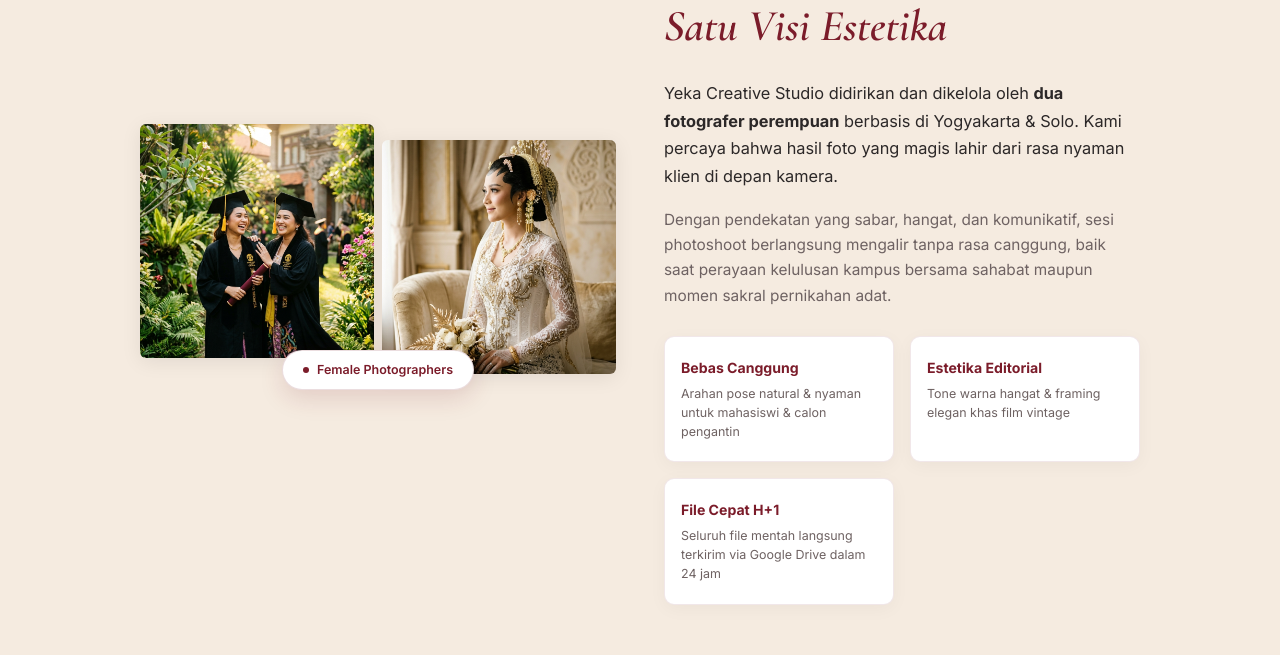
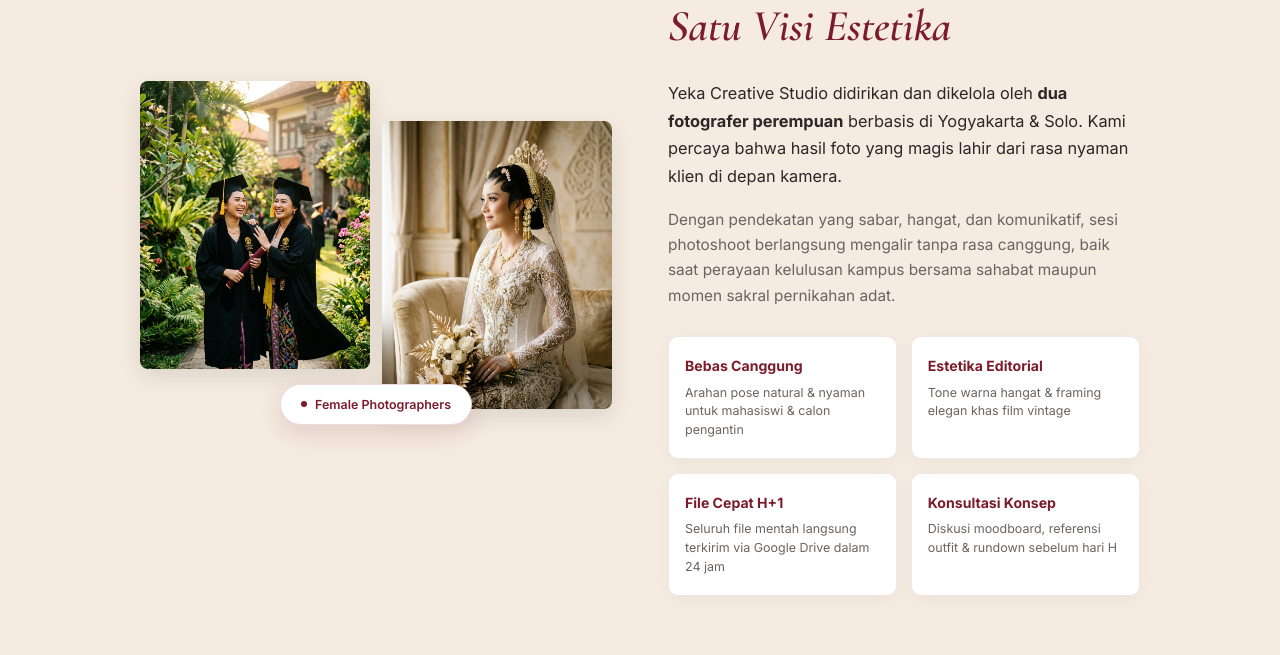
Before and after one commit to andrew-sora/yeka-studio, a Next.js app: page / in a window 1280 px wide. Shown: the part 4260-4915 px from the top of the page. Built offline with nearby package versions, Linux system fonts and the light colour scheme; no server answers.

Commit message:
fix(layout): balance About section proportions and harmonize Schedule section grid

```diff
--- a/src/app/globals.css
+++ b/src/app/globals.css
@@ -443,9 +443,9 @@ textarea:focus-visible {
 @media (min-width: 860px) {
   .avail-main-grid {
     display: grid;
-    grid-template-columns: 1.15fr 0.85fr;
+    grid-template-columns: 1fr 1fr;
     gap: 1.75rem;
-    align-items: start;
+    align-items: stretch;
   }
 }
 
--- a/src/components/AboutSection.tsx
+++ b/src/components/AboutSection.tsx
@@ -38,8 +38,8 @@ export default function AboutSection() {
 
         <div style={{
           display: 'grid',
-          gridTemplateColumns: 'repeat(auto-fit, minmax(280px, 1fr))',
-          gap: 'clamp(1.5rem, 4vw, 3rem)',
+          gridTemplateColumns: 'repeat(auto-fit, minmax(320px, 1fr))',
+          gap: 'clamp(2rem, 5vw, 3.5rem)',
           alignItems: 'center',
         }}>
 
@@ -53,16 +53,16 @@ export default function AboutSection() {
             <div style={{
               display: 'grid',
               gridTemplateColumns: 'repeat(2, 1fr)',
-              gap: '8px',
+              gap: '12px',
               position: 'relative',
             }}>
               {/* Main Photo 1 */}
               <div style={{
                 position: 'relative',
-                aspectRatio: '1/1',
-                borderRadius: '6px',
+                aspectRatio: '4/5',
+                borderRadius: '8px',
                 overflow: 'hidden',
-                boxShadow: '0 4px 20px rgba(0,0,0,0.08)',
+                boxShadow: '0 8px 24px rgba(0,0,0,0.1)',
               }}>
                 <Image
                   src="/images/wisuda-5.jpg"
@@ -76,11 +76,11 @@ export default function AboutSection() {
               {/* Main Photo 2 */}
               <div style={{
                 position: 'relative',
-                aspectRatio: '1/1',
-                borderRadius: '6px',
+                aspectRatio: '4/5',
+                borderRadius: '8px',
                 overflow: 'hidden',
-                marginTop: '1rem',
-                boxShadow: '0 4px 20px rgba(0,0,0,0.08)',
+                marginTop: '2.5rem',
+                boxShadow: '0 8px 24px rgba(0,0,0,0.1)',
               }}>
                 <Image
                   src="/images/wedding-4.jpg"
@@ -195,13 +195,13 @@ export default function AboutSection() {
               Dengan pendekatan yang sabar, hangat, dan komunikatif, sesi photoshoot berlangsung mengalir tanpa rasa canggung, baik saat perayaan kelulusan kampus bersama sahabat maupun momen sakral pernikahan adat.
             </p>
 
-            {/* Core Working Values & Customer Benefits */}
+            {/* Core Working Values & Customer Benefits (Symmetrical 2x2 Grid) */}
             <div
               className="reveal-about"
               style={{
                 display: 'grid',
-                gridTemplateColumns: 'repeat(auto-fit, minmax(160px, 1fr))',
-                gap: '1rem',
+                gridTemplateColumns: 'repeat(auto-fit, minmax(180px, 1fr))',
+                gap: '0.85rem',
                 opacity: 0,
                 transform: 'translateY(24px)',
                 transition: 'all 0.7s ease',
@@ -211,13 +211,17 @@ export default function AboutSection() {
                 { title: 'Bebas Canggung', desc: 'Arahan pose natural & nyaman untuk mahasiswi & calon pengantin' },
                 { title: 'Estetika Editorial', desc: 'Tone warna hangat & framing elegan khas film vintage' },
                 { title: 'File Cepat H+1', desc: 'Seluruh file mentah langsung terkirim via Google Drive dalam 24 jam' },
+                { title: 'Konsultasi Konsep', desc: 'Diskusi moodboard, referensi outfit & rundown sebelum hari H' },
               ].map((val, i) => (
                 <div key={i} style={{
-                  padding: '1.25rem 1rem',
+                  padding: '1.15rem 1rem',
                   background: 'white',
                   borderRadius: '10px',
                   boxShadow: '0 4px 18px rgba(0,0,0,0.04)',
                   border: '1px solid rgba(123,28,42,0.1)',
+                  display: 'flex',
+                  flexDirection: 'column',
+                  justifyContent: 'flex-start',
                 }}>
                   <div style={{
                     fontSize: '0.88rem',
--- a/src/components/AvailabilitySection.tsx
+++ b/src/components/AvailabilitySection.tsx
@@ -442,11 +442,14 @@ export default function AvailabilitySection() {
             style={{
               background: 'white',
               borderRadius: '16px',
-              padding: 'clamp(0.75rem, 2.5vw, 1.5rem)',
+              padding: 'clamp(1rem, 2.5vw, 1.5rem)',
               boxShadow: '0 8px 30px rgba(0,0,0,0.04)',
               border: '1px solid rgba(123,28,42,0.08)',
               width: '100%',
               boxSizing: 'border-box',
+              display: 'flex',
+              flexDirection: 'column',
+              justifyContent: 'space-between',
             }}
           >
             {/* Header: Month Title with Navigation Arrows & Legend */}
@@ -702,10 +705,11 @@ export default function AvailabilitySection() {
             style={{
               background: 'white',
               borderRadius: '16px',
-              padding: 'clamp(1.25rem, 3vw, 1.75rem)',
+              padding: 'clamp(1rem, 2.5vw, 1.5rem)',
               boxShadow: '0 8px 30px rgba(0,0,0,0.04)',
               border: '1px solid rgba(123,28,42,0.08)',
-              minHeight: '100%',
+              width: '100%',
+              boxSizing: 'border-box',
               display: 'flex',
               flexDirection: 'column',
               justifyContent: 'space-between',
@@ -758,13 +762,32 @@ export default function AvailabilitySection() {
                   </>
                 ) : (
                   <div style={{
-                    fontSize: '0.9rem',
-                    color: 'var(--muted)',
-                    fontFamily: 'Inter, sans-serif',
-                    fontStyle: 'italic',
-                    marginTop: '0.2rem',
+                    padding: '2.5rem 1.25rem',
+                    textAlign: 'center',
+                    background: 'rgba(123,28,42,0.02)',
+                    borderRadius: '12px',
+                    border: '1px dashed rgba(123,28,42,0.15)',
+                    marginTop: '0.75rem',
                   }}>
-                    Silakan klik salah satu tanggal pada kalender.
+                    <div style={{
+                      fontSize: '1.05rem',
+                      fontWeight: 600,
+                      color: 'var(--maroon)',
+                      fontFamily: 'Inter, sans-serif',
+                      marginBottom: '0.35rem',
+                    }}>
+                      Pilih Tanggal Sesi
+                    </div>
+                    <div style={{
+                      fontSize: '0.82rem',
+                      color: 'var(--muted)',
+                      fontFamily: 'Inter, sans-serif',
+                      lineHeight: 1.5,
+                      maxWidth: '280px',
+                      margin: '0 auto',
+                    }}>
+                      Klik salah satu tanggal berwarna hijau atau kuning pada kalender untuk melihat slot jam yang tersedia.
+                    </div>
                   </div>
                 )}
               </div>
```
